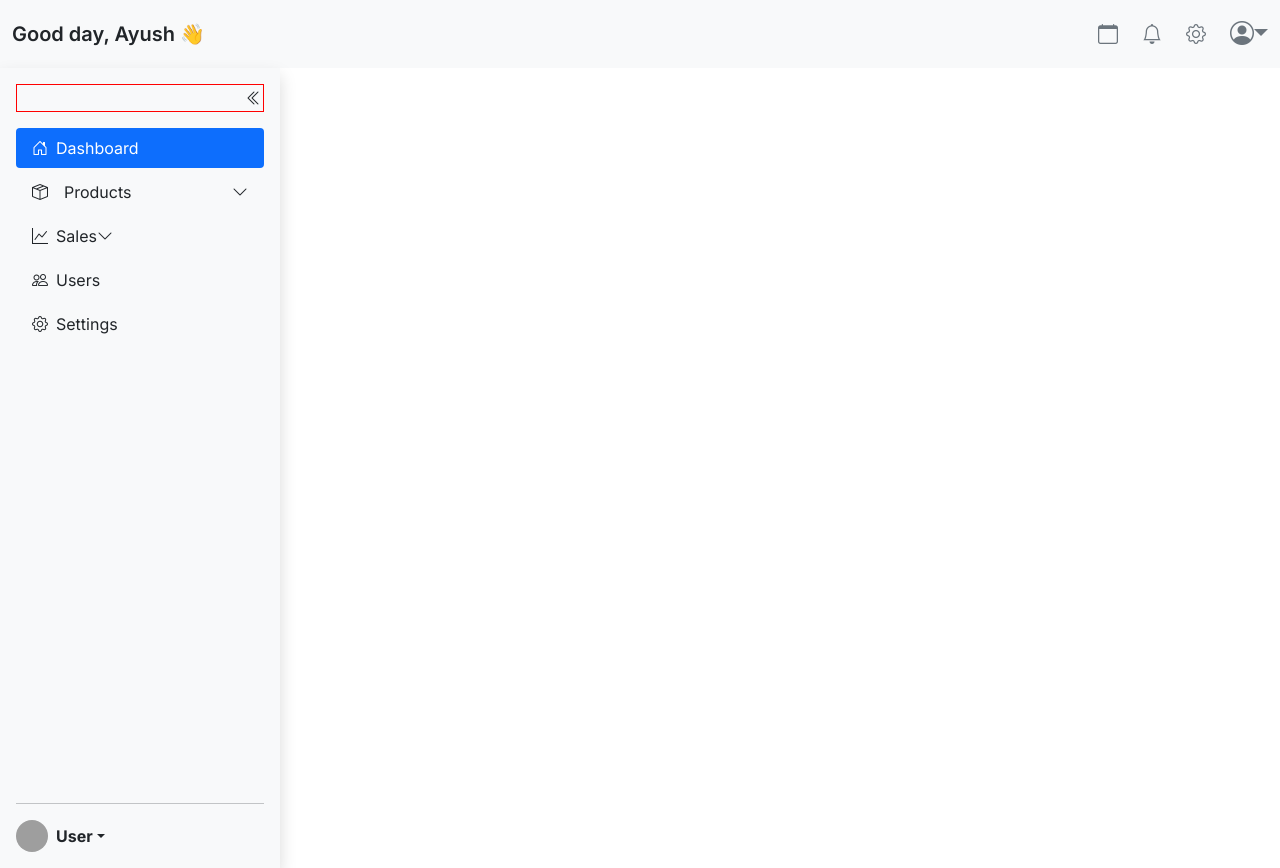
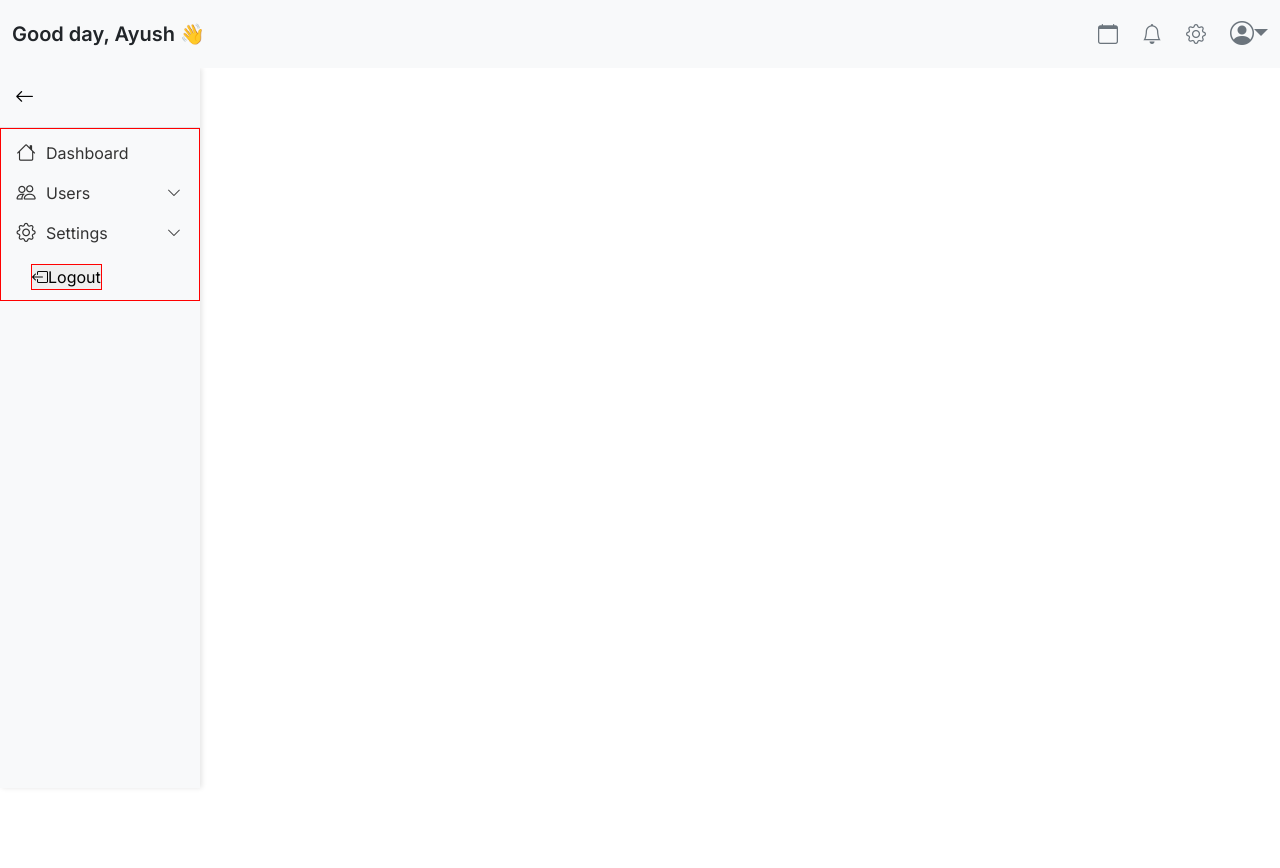
Before and after one commit to Gaurav-Nathh/Vendor-Portal, an Angular app: page /vendor in a window 1280 px wide. After the commit the page ends 800 px from the top, so only its background shows below. Built offline with nearby package versions, Linux system fonts and the light colour scheme; sample sign-in values are in the browser's storage; grey boxes are pictures that could not be loaded.

Commit message:
Side bar working

```diff
--- a/src/app/layout/sidebar/sidebar.component.html
+++ b/src/app/layout/sidebar/sidebar.component.html
@@ -1,204 +1,59 @@
-<div
-  class="sidenav d-flex flex-column flex-shrink-0 p-3 bg-light"
-  [class.collapsed]="isCollapsed"
-  style="width: 280px; height: 100vh; transition: width 0.3s ease"
+<aside
+  [ngClass]="{ 'sidenav-open': isOpen, 'sidenav-closed': !isOpen }"
+  class="sidenav"
 >
-  <!-- Header and toggle button -->
-  <div class="bord d-flex justify-content-between align-items-center mb-3">
-    <a
-      href="/"
-      class="d-flex align-items-center link-dark text-decoration-none"
-    >
-      <span class="fs-4" *ngIf="!isCollapsed"></span>
-    </a>
-    <button class="btn p-0" (click)="toggleCollapse()">
-      <i
-        class="bi"
-        [class.bi-chevron-double-left]="!isCollapsed"
-        [class.bi-chevron-double-right]="isCollapsed"
-      ></i>
+  <div class="sidenav-header">
+    <button (click)="toggleSidenav()" class="toggle-btn">
+      <i class="bi" [ngClass]="isOpen ? 'bi-arrow-left' : 'bi-arrow-right'"></i>
     </button>
   </div>
-
-  <!-- Menu Items -->
-  <ul class="nav nav-pills flex-column mb-auto">
-    <!-- Dashboard -->
-    <li
-      class="nav-item"
-      [ngbTooltip]="isCollapsed ? 'Dashboard' : null"
-      placement="right"
+  <nav class="bord sidenav-menu">
+    <ul>
+      <li *ngFor="let item of menuItems" class="menu-item">
+        <a
+          href="#"
+          (click)="navigate(item.route)"
+          class="menu-link"
+          [attr.data-bs-toggle]="item.submenu ? 'collapse' : null"
+          [attr.data-bs-target]="
+            item.submenu ? '#collapse-' + item.text.toLowerCase() : null
+          "
         >
-      <a href="#" class="nav-link active" aria-current="page">
-        <i class="bi bi-house-door"></i>
-        <span class="ms-2" *ngIf="!isCollapsed">Dashboard</span>
-      </a>
-    </li>
-
-    <!-- Products -->
-    <li
-      class="nav-item"
-      [ngbTooltip]="isCollapsed ? 'Products' : null"
-      placement="right"
-    >
-      <a
-        class="nav-link link-dark d-flex justify-content-between"
-        (click)="toggleMenu('products')"
-      >
-        <div>
-          <i class="bi bi-box-seam"></i>
-          <span class="ms-3" *ngIf="!isCollapsed">Products</span>
-        </div>
+          <i class="{{ item.icon }}"></i>
+          <span class="menu-text" [ngClass]="{ 'd-none': !isOpen }">{{
+            item.text
+          }}</span>
           <i
-          class=""
-          [class.bi-chevron-down]="!openMenus['products']"
-          [class.bi-chevron-up]="openMenus['products']"
-          *ngIf="!isCollapsed"
+            *ngIf="item.submenu && isOpen"
+            class="bi-chevron-down arrow"
+            [ngClass]="{ 'arrow-up': isOpen }"
           ></i>
         </a>
-      <!-- Expanded view -->
-      <div class="bord submenu" *ngIf="!isCollapsed && openMenus['products']">
-        <ul class="btn-toggle-nav list-unstyled fw-normal pb-1 small ps-3">
-          <li>
-            <a href="#" class="nav-link link-dark rounded">All Products</a>
-          </li>
-          <li><a href="#" class="nav-link link-dark rounded">Categories</a></li>
-          <li><a href="#" class="nav-link link-dark rounded">Inventory</a></li>
-        </ul>
-      </div>
-      <!-- Collapsed view -->
-      <div class="flyout-menu" *ngIf="isCollapsed && openMenus['products']">
-        <div class="flyout-content">
-          <a href="#" class="flyout-item">All Products</a>
-          <a href="#" class="flyout-item">Categories</a>
-          <a href="#" class="flyout-item">Inventory</a>
-        </div>
-      </div>
-    </li>
-
-    <!-- Sales -->
-    <li
-      class="nav-item"
-      [ngbTooltip]="isCollapsed ? 'Sales' : null"
-      placement="right"
+        <div
+          *ngIf="item.submenu"
+          [id]="'collapse-' + item.text.toLowerCase()"
+          class="collapse"
+          [ngClass]="{ show: item.isSubmenuOpen }"
         >
-      <a class="nav-link link-dark" (click)="toggleMenu('sales')">
-        <i class="bi bi-graph-up"></i>
-        <span class="ms-2" *ngIf="!isCollapsed">Sales</span>
-        <i
-          class="bi float-end"
-          [class.bi-chevron-down]="!openMenus['sales']"
-          [class.bi-chevron-up]="openMenus['sales']"
-          *ngIf="!isCollapsed"
-        ></i>
+          <ul class="submenu">
+            <li *ngFor="let subitem of item.submenu" class="submenu-item">
+              <a
+                (click)="navigate(subitem.route)"
+                [ngClass]="[isOpen ? 'submenu-link' : 'submenu-link-close']"
+              >
+                <i class="{{ subitem.icon }}"></i>
+                <small class="menu-text" [ngClass]="{ 'd-none': !isOpen }">{{
+                  subitem.text
+                }}</small>
               </a>
-      <!-- Expanded view -->
-      <div class="submenu" *ngIf="!isCollapsed && openMenus['sales']">
-        <ul class="btn-toggle-nav list-unstyled fw-normal pb-1 small ps-4">
-          <li><a href="#" class="nav-link link-dark rounded">Orders</a></li>
-          <li><a href="#" class="nav-link link-dark rounded">Customers</a></li>
-          <li>
-            <a
-              class="nav-link link-dark rounded"
-              (click)="toggleMenu('reports')"
-            >
-              Reports
-              <i
-                class="bi float-end"
-                [class.bi-chevron-down]="!openMenus['reports']"
-                [class.bi-chevron-up]="openMenus['reports']"
-              ></i>
-            </a>
-            <div class="submenu" *ngIf="openMenus['reports']">
-              <ul
-                class="btn-toggle-nav list-unstyled fw-normal pb-1 small ps-4"
-              >
-                <li>
-                  <a href="#" class="nav-link link-dark rounded">Daily</a>
-                </li>
-                <li>
-                  <a href="#" class="nav-link link-dark rounded">Monthly</a>
-                </li>
-                <li>
-                  <a href="#" class="nav-link link-dark rounded">Annual</a>
             </li>
           </ul>
         </div>
       </li>
     </ul>
-      </div>
-      <!-- Collapsed view -->
-      <div class="flyout-menu" *ngIf="isCollapsed && openMenus['sales']">
-        <div class="flyout-content">
-          <a href="#" class="flyout-item">Orders</a>
-          <a href="#" class="flyout-item">Customers</a>
-          <a class="flyout-item" (click)="toggleMenu('reports')">
-            Reports
-            <i
-              class="bi"
-              [class.bi-chevron-down]="!openMenus['reports']"
-              [class.bi-chevron-up]="openMenus['reports']"
-            ></i>
-          </a>
-          <div class="nested-flyout" *ngIf="openMenus['reports']">
-            <a href="#" class="flyout-item">Daily</a>
-            <a href="#" class="flyout-item">Monthly</a>
-            <a href="#" class="flyout-item">Annual</a>
-          </div>
-        </div>
-      </div>
-    </li>
-
-    <!-- Users -->
-    <li
-      class="nav-item"
-      [ngbTooltip]="isCollapsed ? 'Users' : null"
-      placement="right"
-    >
-      <a href="#" class="nav-link link-dark">
-        <i class="bi bi-people"></i>
-        <span class="ms-2" *ngIf="!isCollapsed">Users</span>
-      </a>
-    </li>
-
-    <!-- Settings -->
-    <li
-      class="nav-item"
-      [ngbTooltip]="isCollapsed ? 'Settings' : null"
-      placement="right"
-    >
-      <a href="#" class="nav-link link-dark">
-        <i class="bi bi-gear"></i>
-        <span class="ms-2" *ngIf="!isCollapsed">Settings</span>
-      </a>
-    </li>
-  </ul>
-
-  <hr />
-
-  <!-- User dropdown -->
-  <div
-    class="dropdown"
-    [ngbTooltip]="isCollapsed ? 'User Menu' : null"
-    placement="right"
-  >
-    <a
-      href="#"
-      class="d-flex align-items-center link-dark text-decoration-none dropdown-toggle"
-      data-bs-toggle="dropdown"
-    >
-      <img
-        src="https://github.com/mdo.png"
-        alt=""
-        width="32"
-        height="32"
-        class="rounded-circle me-2"
-      />
-      <strong *ngIf="!isCollapsed">User</strong>
-    </a>
-    <ul class="dropdown-menu dropdown-menu-dark text-small shadow">
-      <li><a class="dropdown-item" href="#">Profile</a></li>
-      <li><a class="dropdown-item" href="#">Settings</a></li>
-      <li><a class="dropdown-item" href="#">Sign out</a></li>
-    </ul>
-  </div>
-</div>
+    <button class="bord logout">
+      <i class="bi bi-box-arrow-left"></i>
+      <span>Logout</span>
+    </button>
+  </nav>
+</aside>
--- a/src/app/layout/sidebar/sidebar.component.scss
+++ b/src/app/layout/sidebar/sidebar.component.scss
@@ -1,87 +1,128 @@
 .sidenav {
-  box-shadow: 0 0.5rem 1rem rgba(0, 0, 0, 0.15);
-  position: relative;
+  background-color: #f8f9fa;
+  // transition: width 0.4s ease-in-out;
+  overflow-x: hidden;
+  box-shadow: 2px 0 5px rgba(0, 0, 0, 0.1);
+  height: 90vh;
 }
 
-.sidenav.collapsed {
-  width: 80px !important;
-  overflow: hidden;
+.sidenav-open {
+  width: 200px;
 }
 
-.nav-link {
-  border-radius: 0.25rem;
-  margin-bottom: 0.25rem;
-  white-space: nowrap;
+.sidenav-closed {
+  width: 54px;
+}
+
+.sidenav-header {
+  padding: 15px;
+  border-bottom: 1px solid #dee2e6;
+}
+
+.toggle-btn {
+  background: none;
+  border: none;
+  font-size: 1.2rem;
+  cursor: pointer;
+  width: 100%;
+  text-align: left;
+}
+
+.sidenav-menu {
+  padding: 10px;
+  ul {
+    padding: 0;
+    display: flex;
+    flex-direction: column;
+    gap: 0.7rem;
+  }
+}
+
+.menu-item {
+  list-style: none;
+}
+
+.menu-link {
   display: flex;
   align-items: center;
-  transition: all 0.5s ease-in-out;
+  // padding: 10px 15px;
+  color: #333;
+  text-decoration: none;
+  padding: 0;
+  transition: background-color 0.2s;
+
+  &:hover {
+    background-color: #e9ecef;
   }
 
-.nav-link:hover {
-  background-color: rgba(0, 0, 0, 0.05);
+  i {
+    font-size: 1.2rem;
+    width: 30px;
+    text-align: center;
   }
 
-.btn-toggle-nav a {
-  padding: 0.1875rem 0.5rem;
-  margin-top: 0.125rem;
-  margin-left: 0.5rem;
+  .menu-text {
+    margin-left: 5px;
+    flex: 1;
   }
 
-.btn-toggle-nav a:hover,
-.btn-toggle-nav a:focus {
-  background-color: rgba(0, 0, 0, 0.05);
+  .arrow {
+    font-size: 0.9rem;
+  }
 }
 
-/* Flyout menu styles */
-.flyout-menu {
-  position: absolute;
-  left: 100%;
-  top: 0;
-  min-width: 200px;
-  background: white;
-  box-shadow: 2px 2px 5px rgba(0, 0, 0, 0.1);
-  border-radius: 4px;
-  z-index: 1000;
-  padding: 5px 0;
-  margin-left: 5px;
-  border: 1px solid #dee2e6;
+.submenu {
+  margin-top: 0.5rem;
+  padding-left: 30px;
+
+  .submenu-item {
+    list-style: none;
   }
 
-.flyout-content {
+  .submenu-link {
     display: flex;
-  flex-direction: column;
+    align-items: center;
+    color: #555;
+    text-decoration: none;
+    margin-left: 1.5rem;
+
+    &:hover {
+      background-color: #f1f3f5;
     }
 
-.flyout-item {
-  padding: 8px 15px;
-  text-decoration: none;
-  color: #212529;
-  white-space: nowrap;
+    i {
+      font-size: 1rem;
     }
 
-.flyout-item:hover {
-  background-color: #f8f9fa;
+    .menu-text {
+      margin-left: 10px;
+    }
+  }
+  .submenu-link-close {
+    display: flex;
+    align-items: center;
+    color: #555;
+    text-decoration: none;
+    margin-left: 0.45rem;
+
+    &:hover {
+      background-color: #f1f3f5;
     }
 
-.nested-flyout {
-  padding-left: 15px;
+    i {
+      font-size: 1rem;
     }
 
-/* Collapsed dropdown styles */
-.collapsed-dropdown::after {
-  display: none;
+    .menu-text {
+      margin-left: 10px;
     }
-
-/* Submenu animation */
-.submenu {
-  overflow: hidden;
-  transition: max-height 0.3s ease;
-  max-height: 500px;
-  transition: all 0.5s ease-in-out;
   }
-
-.submenu.collapsed {
-  max-height: 0;
+}
+.logout {
+  margin-left: 20px;
+}
+.d-none {
+  display: none !important;
 }
 
 .bord {
--- a/src/app/layout/sidebar/sidebar.component.ts
+++ b/src/app/layout/sidebar/sidebar.component.ts
@@ -2,6 +2,14 @@ import { CommonModule } from '@angular/common';
 import { Component } from '@angular/core';
 import { RouterModule } from '@angular/router';
 import { NgbTooltipModule } from '@ng-bootstrap/ng-bootstrap';
+import { Router } from '@angular/router';
+interface MenuItem {
+  text: string;
+  icon: string;
+  route: string;
+  submenu?: MenuItem[];
+  isSubmenuOpen?: boolean;
+}
 
 @Component({
   selector: 'app-sidebar',
@@ -11,35 +19,53 @@ import { NgbTooltipModule } from '@ng-bootstrap/ng-bootstrap';
   styleUrl: './sidebar.component.scss',
 })
 export class SidebarComponent {
-  isCollapsed = false;
-  openMenus: { [key: string]: boolean } = {
-    products: false,
-    sales: false,
-    //  NgbModule,
-    // NgbTooltipModule,
-    reports: false,
-  };
+  isOpen = true;
 
-  toggleCollapse() {
-    this.isCollapsed = !this.isCollapsed;
-    // Close all menus when collapsing
-    if (this.isCollapsed) {
-      Object.keys(this.openMenus).forEach((key) => {
-        this.openMenus[key] = false;
-      });
+  menuItems: MenuItem[] = [
+    {
+      text: 'Dashboard',
+      icon: 'bi-house',
+      route: '/shopping-cart',
+    },
+    {
+      text: 'Users',
+      icon: 'bi-people',
+      route: '/users',
+      submenu: [
+        { text: 'All Users', icon: 'bi-person', route: '/users/all' },
+        { text: 'Roles', icon: 'bi-shield', route: '/users/roles' },
+      ],
+      isSubmenuOpen: false,
+    },
+    {
+      text: 'Settings',
+      icon: 'bi-gear',
+      route: '/settings',
+      submenu: [
+        { text: 'General', icon: 'bi-sliders', route: '/settings/general' },
+        { text: 'Security', icon: 'bi-lock', route: '/settings/security' },
+      ],
+      isSubmenuOpen: false,
+    },
+  ];
+
+  constructor(private router: Router) {}
+
+  toggleSidenav() {
+    this.isOpen = !this.isOpen;
+  }
+
+  navigate(route: string) {
+    if (route) {
+      this.router.navigate([route]);
     }
   }
 
-  toggleMenu(menu: string) {
-    this.openMenus[menu] = !this.openMenus[menu];
-
-    // Close other menus when opening a new one (optional)
-    if (this.openMenus[menu]) {
-      Object.keys(this.openMenus).forEach((key) => {
-        if (key !== menu) {
-          this.openMenus[key] = false;
-        }
-      });
+  toggleSubmenu(item: MenuItem, event: Event) {
+    if (item.submenu) {
+      item.isSubmenuOpen = !item.isSubmenuOpen;
+      // Prevent navigation when toggling submenu
+      event.preventDefault();
     }
   }
 }
```
Lines whose indentation alone changed are shown as unchanged.
